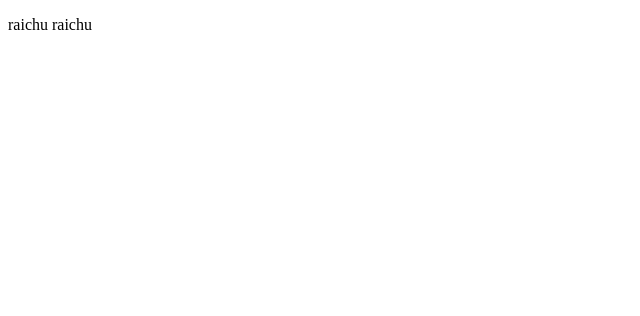
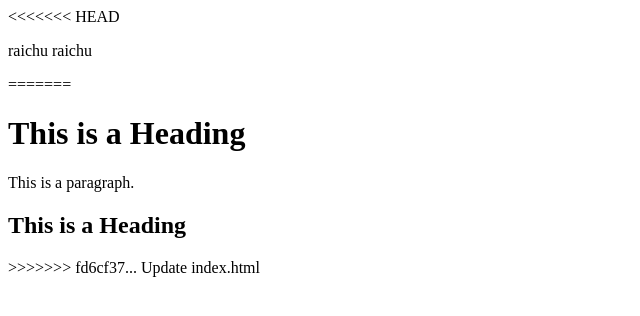
Before and after one commit to ethral/learning-git, a plain HTML site: page index.html in a window 1280 px wide. Shown: the whole page, without its empty margins (0-640 px from the left). Drawn offline with Linux system fonts and the light colour scheme.

Commit message:
Update index.html

```diff
--- a/index.html
+++ b/index.html
@@ -5,10 +5,16 @@
 </head>
 <body>
 
+<<<<<<< HEAD
 <p>raichu raichu</p>
 
 
 
 
+=======
+<h1>This is a Heading</h1>
+<p>This is a paragraph.</p>
+<h2>This is a Heading</h2>
+>>>>>>> fd6cf37... Update index.html
 </body>
 </html>
```
